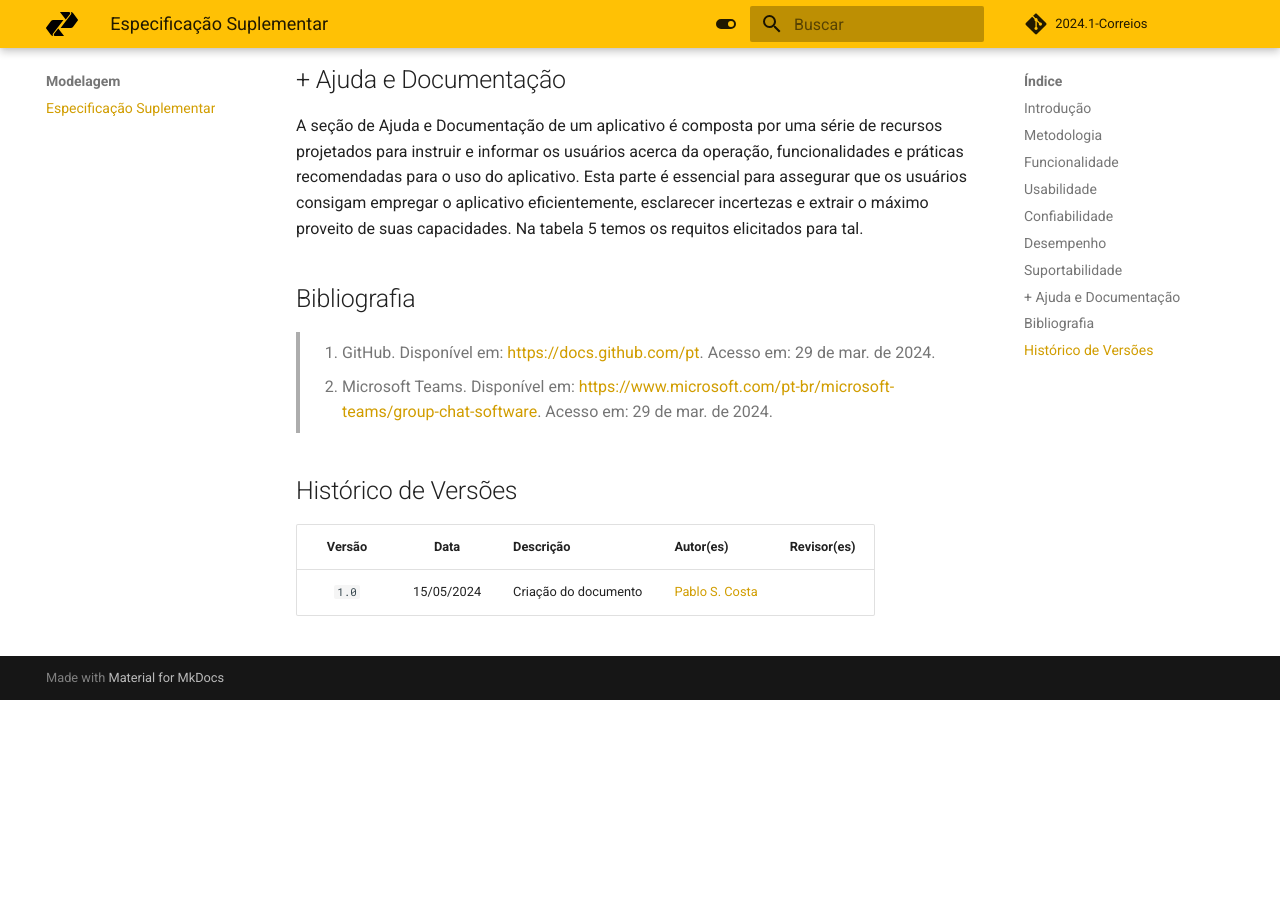
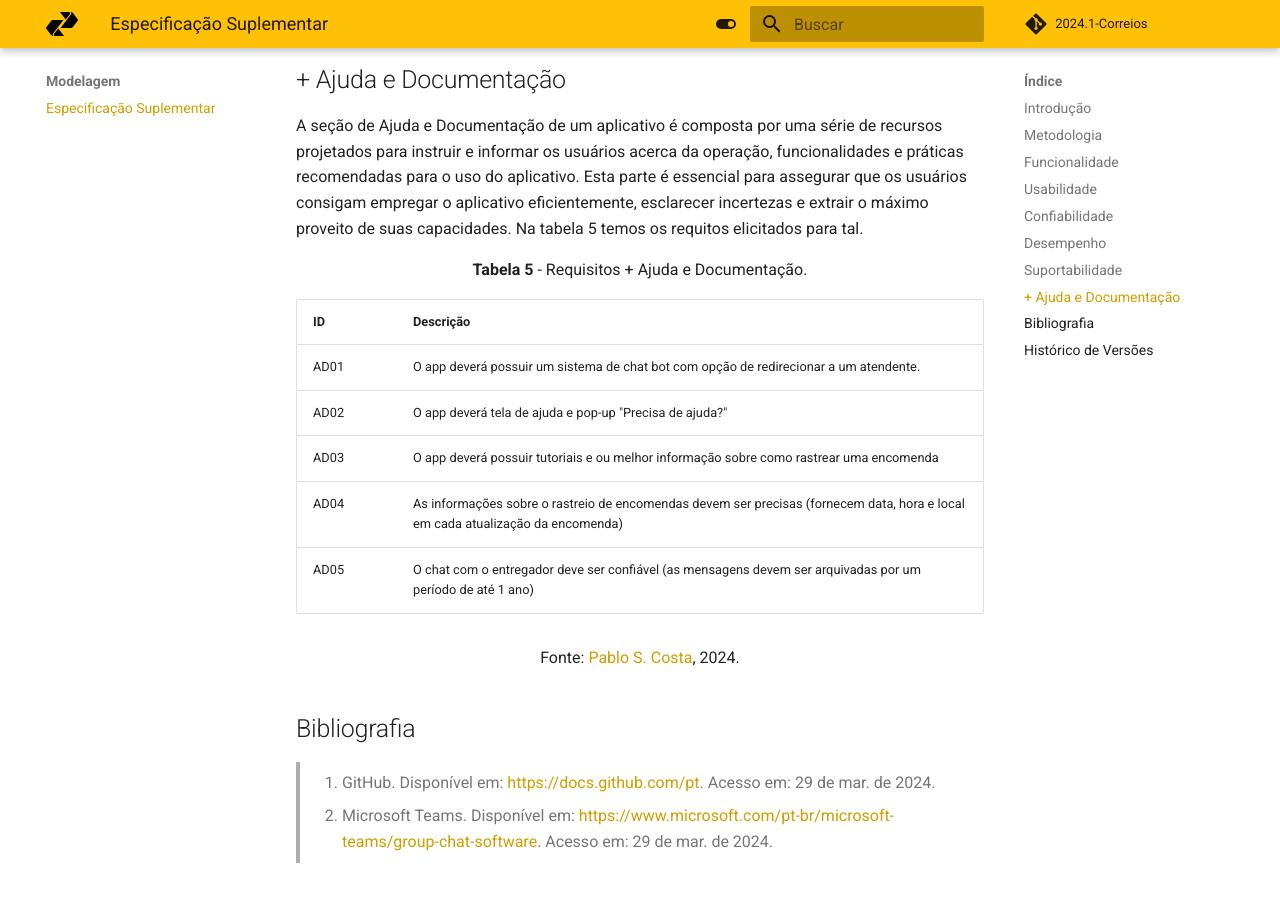
Before and after one commit to Requisitos-de-Software/2024.1-Serasa, an MkDocs documentation site: the page built from docs/modelagem/especificacao_suplementar.md, in a window 1280 px wide and 900 px high, scrolled down 4196 px. Built offline with MkDocs 1.6.1 and Material for MkDocs 9.7.7, drawn with Linux system fonts in a browser that asks for light colours; comment, search, counter and statistics services are not loaded; before the commit the page ends 4896 px from its top, so only the background shows below that.

Commit message:
update +

```diff
--- a/docs/modelagem/especificacao_suplementar.md
+++ b/docs/modelagem/especificacao_suplementar.md
@@ -124,6 +124,18 @@ Abaixo temos a tabela 4 que lista os requisitor de suportabilidade.
 
 A seção de Ajuda e Documentação de um aplicativo é composta por uma série de recursos projetados para instruir e informar os usuários acerca da operação, funcionalidades e práticas recomendadas para o uso do aplicativo. Esta parte é essencial para assegurar que os usuários consigam empregar o aplicativo eficientemente, esclarecer incertezas e extrair o máximo proveito de suas capacidades. Na tabela 5 temos os requitos elicitados para tal.
 
+<font><p style="text-align: center">**Tabela 5** - Requisitos + Ajuda e Documentação.</p></font>
+
+| ID  | Descrição |
+|-----|-----------|
+| AD01 | O app deverá possuir um sistema de chat bot com opção de redirecionar a um atendente. |
+| AD02 | O app deverá tela de ajuda e pop-up "Precisa de ajuda?" |
+| AD03 | O app deverá possuir tutoriais e ou melhor informação sobre como rastrear uma encomenda |
+| AD04 | As informações sobre o rastreio de encomendas devem ser precisas (fornecem data, hora e local em cada atualização da encomenda) |
+| AD05 | O chat com o entregador deve ser confiável (as mensagens devem ser arquivadas por um período de até 1 ano) |
+
+<font size="3"><p style="text-align: center">Fonte: [Pablo S. Costa][PabloGH], 2024.</p></font>
+
 ## Bibliografia
 
 > 1. GitHub. Disponível em: [https://docs.github.com/pt](https://docs.github.com/pt). Acesso em: 29 de mar. de 2024.
```
